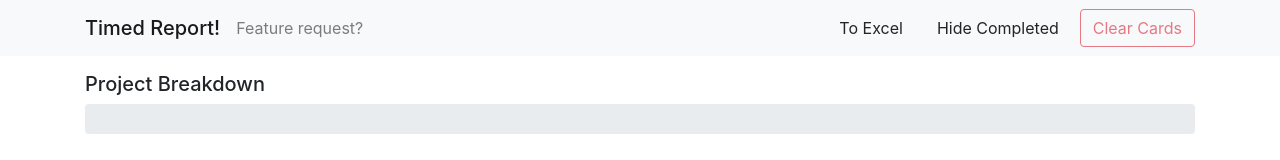
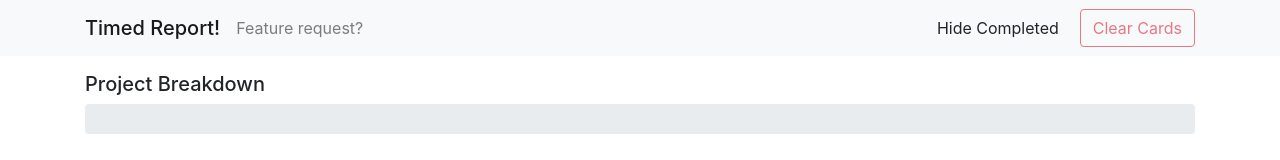
Before and after one commit to vhoyer/timedReport, a Vue app: page / in a window 1280 px wide. Shown: the top 160 px of the page. Built offline with nearby package versions, Linux system fonts and the light colour scheme.

Commit message:
🔥 Remove export to excel feature

```diff
--- a/src/app.vue
+++ b/src/app.vue
@@ -22,13 +22,6 @@
           </ul>
 
           <form class="form-inline">
-            <button
-              type="button"
-              class="btn my-2 mr-2 my-sm-0"
-              @click="exportToExcel()"
-            >
-              To Excel
-            </button>
             <button
               type="button"
               class="btn my-2 mr-2 my-sm-0"
@@ -146,13 +139,6 @@
       @close-context="context.isActive = false"
     >
       <div
-        class="dropdown-item"
-        @click="toExcel()"
-      >
-        to excel
-      </div>
-
-      <div
         v-if="showPercentageOption()"
         class="dropdown-item"
         @click="changePercentage()"
@@ -263,7 +249,6 @@ import type { Task } from './global';
 import { defineComponent } from 'vue';
 import $ from 'jquery';
 import autosize from 'autosize';
-import { copy } from './utils/copy';
 import TaskCard from './components/task-card.vue';
 import ContextMenu from './components/context-menu.vue';
 import MyFooter from './components/my-footer.vue';
@@ -689,52 +674,6 @@ export default defineComponent({
       });
     },
 
-    excelBase(card: Task) {
-      const time = (t: number) => {
-        const sign = (t > 0 ? '' : '-');
-        const date = new Date(Math.abs(t) + this.timeOffset());
-
-        return sign + date.toTimeString().match(/\d\d:\d\d:\d\d/)?.[0];
-      };
-      const stateString = this.taskStates[card.taskState];
-
-      const regexLineBreak = /\n/g;
-      const cleanLineBreaks = (value: string) => value.replace(regexLineBreak, ' ');
-
-      return [
-        cleanLineBreaks(card.project),
-        cleanLineBreaks(card.title),
-        cleanLineBreaks(card.description),
-        stateString,
-        '',
-        card.percentage + '%',
-        '',
-        time(card.time),
-        time(card.eta - card.time)
-      ].join('\t') + '\n';
-    },
-    toExcel() {
-      const card = this.getCardFromId(this.context.cardId) as Task;
-      const excel = this.excelBase(card);
-      copy(excel);
-
-      analyticsTrack('contextmenu', {
-        event: 'select',
-        name: 'to excel',
-        type: 'builtin',
-      });
-    },
-    exportToExcel() {
-      let excel = '';
-      this.cards.forEach((card) => {
-        excel += this.excelBase(card);
-      });
-      copy(excel);
-
-      analyticsTrack('navbar', {
-        name: 'To Excel',
-      });
-    },
     loadFileToConfig(event: Event) {
       const file = (event.target as HTMLInputElement).files?.[0];
       if (file == null) return;
```
